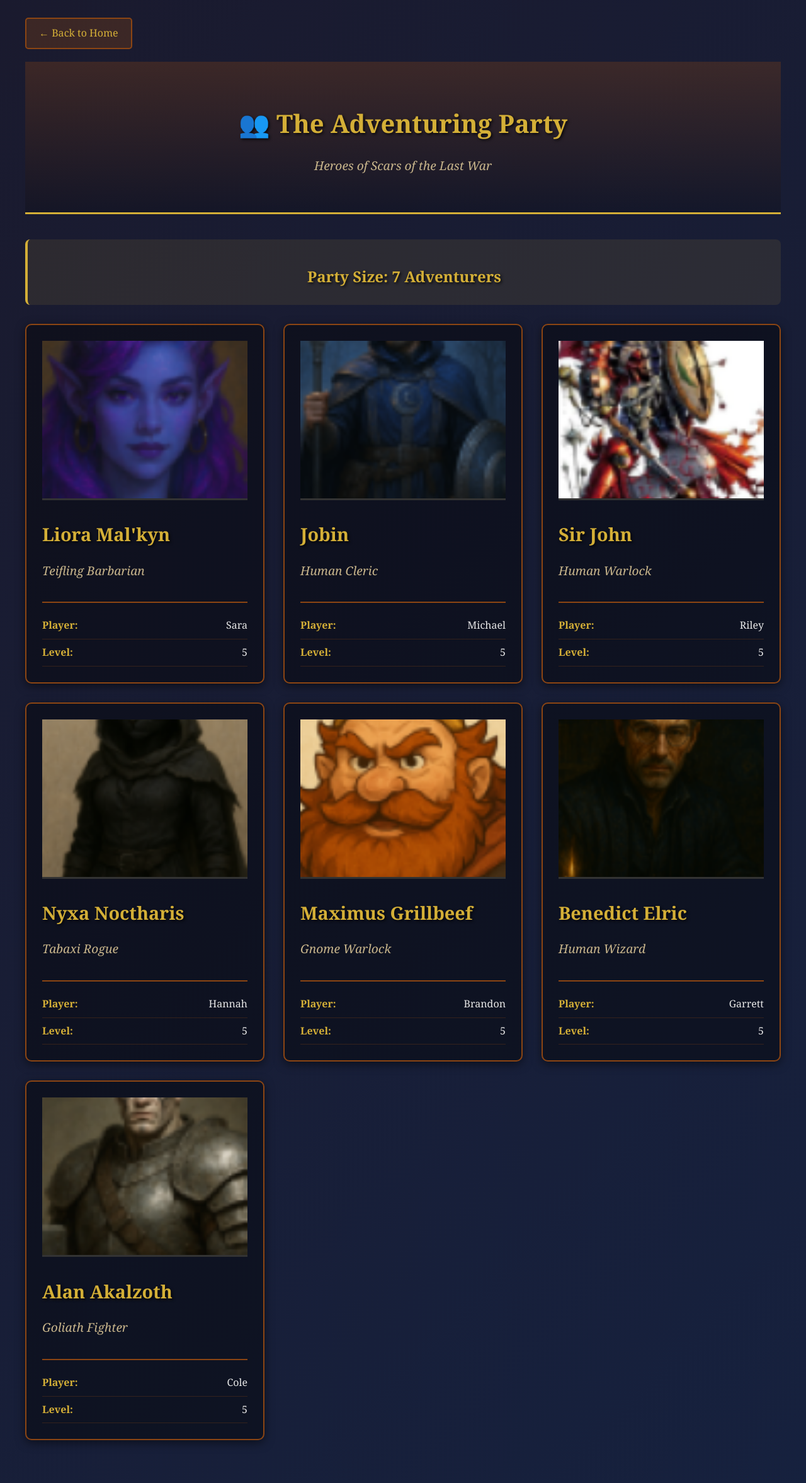
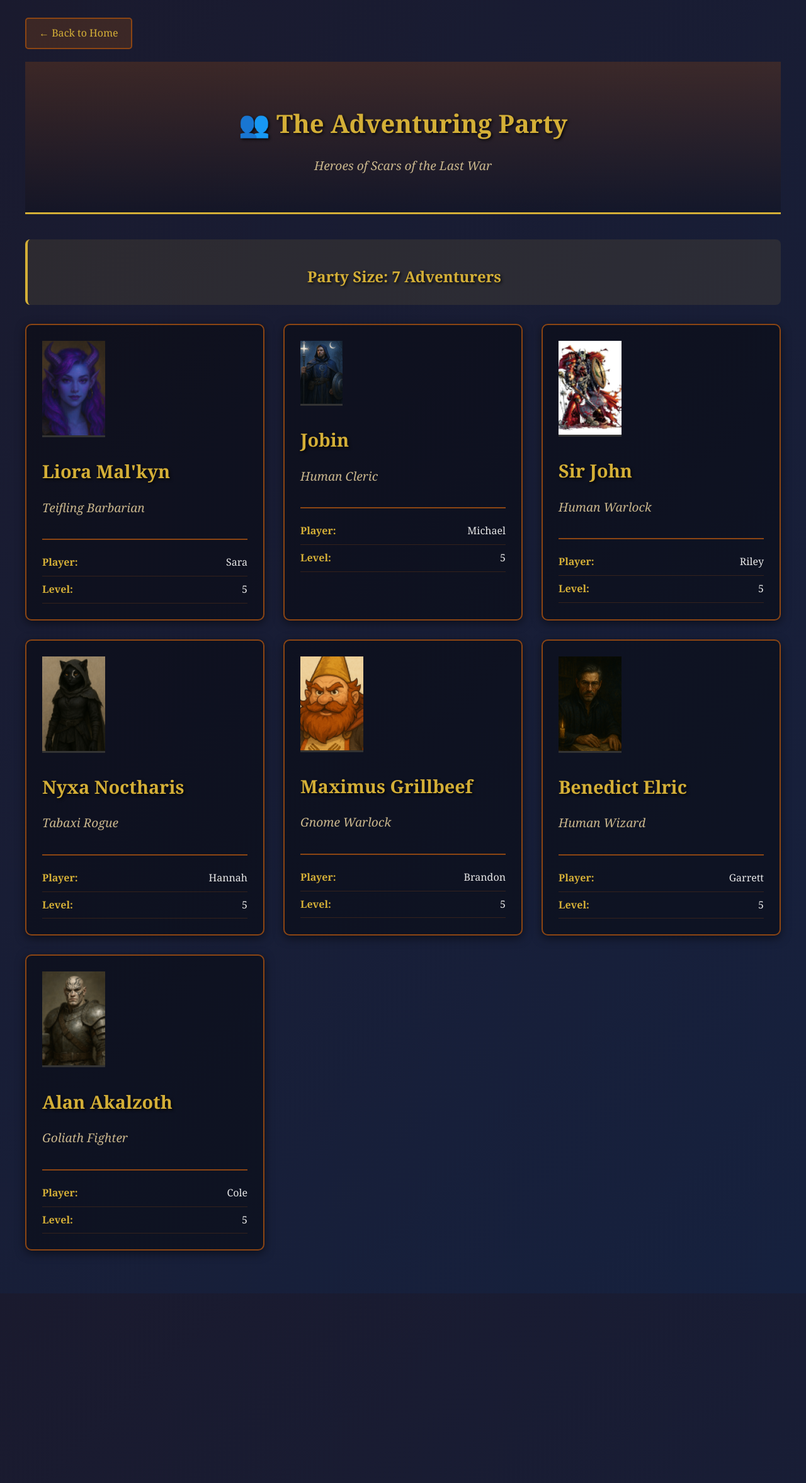
Before and after one commit to dociusbach/scarsofthelastwar, a Jekyll site: the page built from characters.markdown, in a window 1280 px wide. Shown: the whole page at 63% size. Built offline with Jekyll 4.4.1, drawn with Linux system fonts in a browser that asks for light colours; our own code applies the rules of GitHub Pages for plain Markdown files; after the commit the page ends 2053 px from its top, so only the background shows below that.

Commit message:
Update Image Sizing

```diff
--- a/assets/css/style.css
+++ b/assets/css/style.css
@@ -40,10 +40,10 @@ h1, h2, h3, h4, h5, h6 {
 }
 
 .player-avatar {
-  width: 100%;
-  height: 250px;
+  max-width: 100px;
+  height: auto;
   object-fit: cover;
-  aspect-ratio: 3/4;
+  aspect-ratio: 2/3;
   border-bottom: 3px solid #333;
   transition: transform 0.2s ease-in-out;
 }
```
